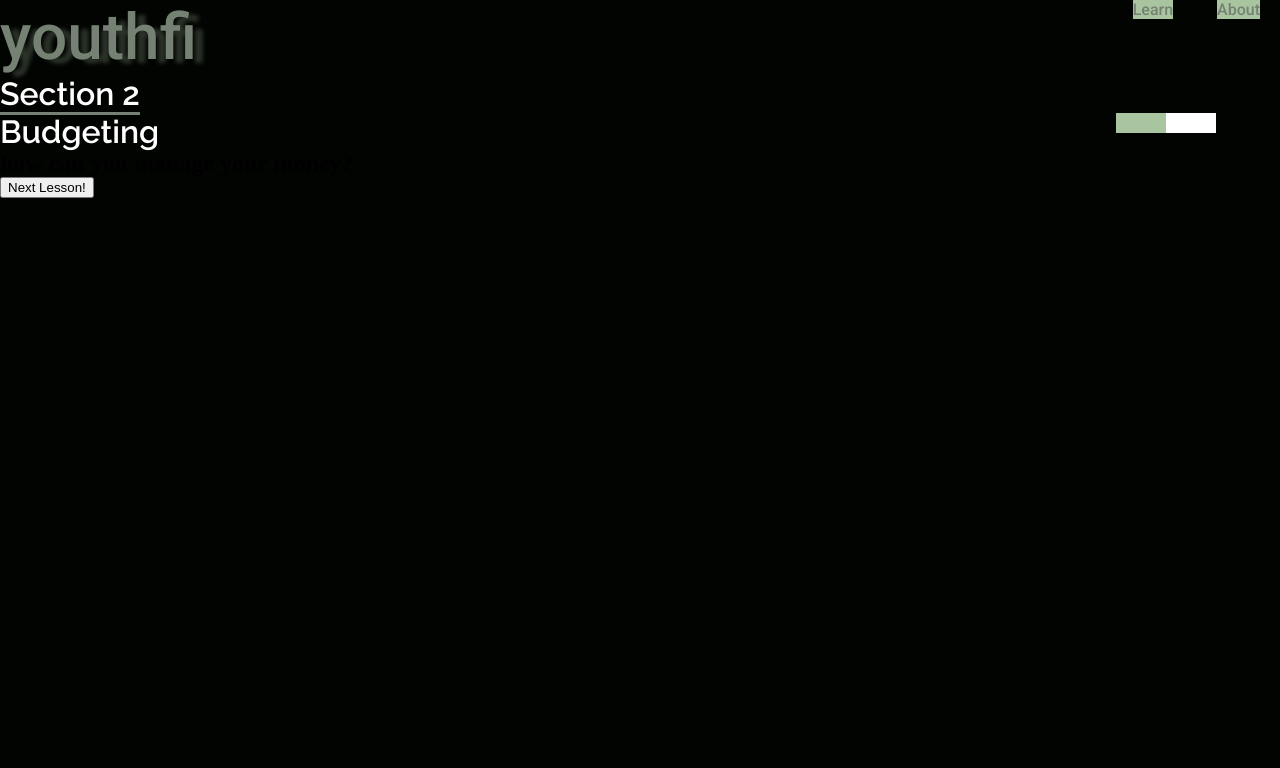
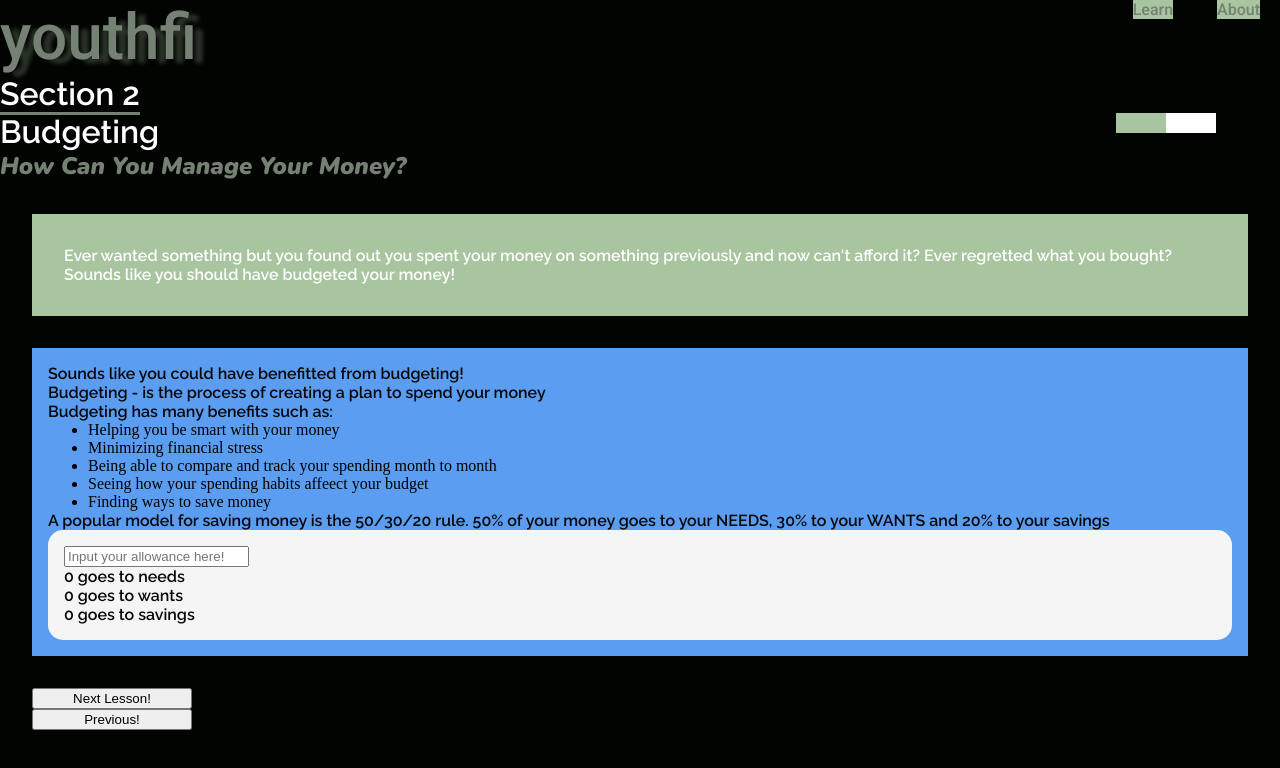
Before and after one commit to nohyp3/youthfi, a plain HTML site: page learn.html in a window 1280 px wide. Both pictures are taken after a click on the button "Next!". Drawn offline with nearby package versions, Linux system fonts and the light colour scheme.

Commit message:
minor additions

```diff
--- a/learn.css
+++ b/learn.css
@@ -62,6 +62,10 @@ a:visited {
     color: white;
     font-family: raleway;
 }
+h2 {
+    font-family: nunito;
+    color: #758173;
+}
 p{
     font-family: raleway;
     color: white;
@@ -100,3 +104,35 @@ textarea {
     background-color: none;
     font-family: roboto;
 }
+.introduction {
+    margin: 2em;
+    background-color:#A9C5A0;
+    padding: 2em;
+}
+.mainContent {
+    margin: 2em;
+    background-color: #5B9DF0;
+    padding: 1em;
+}
+.mainContent p{
+    color: #070709;
+
+}
+
+/*button container */
+.buttonContainer {
+    display: flex;
+    flex-direction: column;
+    width: 10em;
+    margin-left: 2em;
+}
+
+/*calculator*/
+input {
+    outline: none;
+}
+#calculator {
+    background-color: whitesmoke;
+    padding: 1em;
+    border-radius: 15px;
+}
--- a/scripts.js
+++ b/scripts.js
@@ -1,6 +1,44 @@
 'use strict';
 const e = React.createElement;
 
+class Calculator extends React.Component {
+  constructor(props) {
+    super(props);
+    this.state = {
+      allowance: 0,
+    }
+    this.handleChange = this.handleChange.bind(this);
+    this.fifty = this.fifty.bind(this);
+  }
+  handleChange(e){
+    let val = e.target.value;
+    this.setState({
+      allowance: val
+    })
+  }
+  fifty() {
+    var percent = this.state.allowance*0.5;
+    return(percent)
+  }
+  thirty(){
+    var percent = this.state.allowance*0.3;
+    return(percent)
+  }
+  twenty(){
+    var percent = this.state.allowance*0.2;
+    return(percent)
+  }
+  render() {
+  return (
+    <div id="calculator">
+    <input id="allowance" type="text" placeholder="Input your allowance here!" onChange={this.handleChange}></input>
+    <p>{this.fifty()} goes to needs</p>
+    <p>{this.thirty()} goes to wants </p>
+    <p>{this.twenty()} goes to savings</p>
+    </div>
+  )
+  }
+}
 class Learn extends React.Component {
   constructor(props) {
     super(props);
@@ -9,11 +47,17 @@ class Learn extends React.Component {
       value: ''
     };
     this.increment = this.increment.bind(this);
+    this.decrement = this.decrement.bind(this);
     this.handleChange = this.handleChange.bind(this);
   }
   increment(){
     this.setState(prevState => ({
       stage: prevState.stage+1
+    }))
+  }
+  decrement(){
+    this.setState(prevState => ({
+      stage: prevState.stage-1
     }))
   }
   handleChange(event) {
@@ -56,7 +100,10 @@ class Learn extends React.Component {
               <div id="progress"></div>
           </div>
           <h1 className="title">Setting Goals</h1>
+          <h2>and how to achieve them</h2>
+          <div className = "introduction">
           <p>We can have many goals, they could be long-term or short term goals. Some short term goals could include getting a good grade on your next test or simply saving up more money to get that new product!</p>
+          </div>
           <p>Whatever our goals may be, they are often determined by a few main things:</p>
           <ul className="normalList">
             <li>Life Events - what has happened to you before?</li>
@@ -74,7 +121,9 @@ class Learn extends React.Component {
           5.
       </textarea>
       <input type="button" id="done-btn" value="download txt file!" onClick={() => {this.download("goals.txt",this.state.value)}}/>
+      <div className="buttonContainer">
       <button className="button" onClick={this.increment}>Next!</button>
+      </div>
       </div>
     )
     }
@@ -87,8 +136,32 @@ class Learn extends React.Component {
           <div id="progress"></div>
           </div>
         <h1 className="title">Budgeting</h1>
-        <h2>how can you manage your money?</h2>
+        <h2>How Can You Manage Your Money?</h2>
+        <div className = "introduction">
+          <p>Ever wanted something but you found out you spent your money on something previously and now can't afford it? Ever regretted what you bought?
+            Sounds like you should have budgeted your money!
+          </p>
+        </div>
+        <div className = "mainContent">
+          <p>Sounds like you could have benefitted from budgeting!</p>
+          <p>Budgeting - is the process of creating a plan to spend your money</p>
+          <p>Budgeting has many benefits such as:</p>
+          <ul>
+            <li>Helping you be smart with your money</li>
+            <li>Minimizing financial stress</li>
+            <li>Being able to compare and track your spending month to month</li>
+            <li>Seeing how your spending habits affeect your budget</li>
+            <li>Finding ways to save money</li>
+          </ul>
+          <p>A popular model for saving money is the 50/30/20 rule. 50% of your money goes to your NEEDS, 30% to your WANTS and 20% to your savings</p>
+          <Calculator />
+          <p></p>
+        </div>
+
+        <div className="buttonContainer">
         <button onClick={this.increment}>Next Lesson!</button>
+        <button className="button" onClick={this.decrement}>Previous!</button>
+        </div>
         </div>
       )
     }
@@ -103,6 +176,7 @@ class Learn extends React.Component {
         <h1 className="title">Growing Money</h1>
         <h2>how can you manage your money?</h2>
         <button onClick={this.increment}>Next Lesson!</button>
+        <button className="button" onClick={this.decrement}>Previous!</button>
         </div>
       )
     }
@@ -116,6 +190,7 @@ class Learn extends React.Component {
           </div>
         <h1 className="title">Career Planning</h1>
         <h2>how can you manage your money?</h2>
+        <button className="button" onClick={this.decrement}>Previous!</button>
         </div>
       )
     }
```
